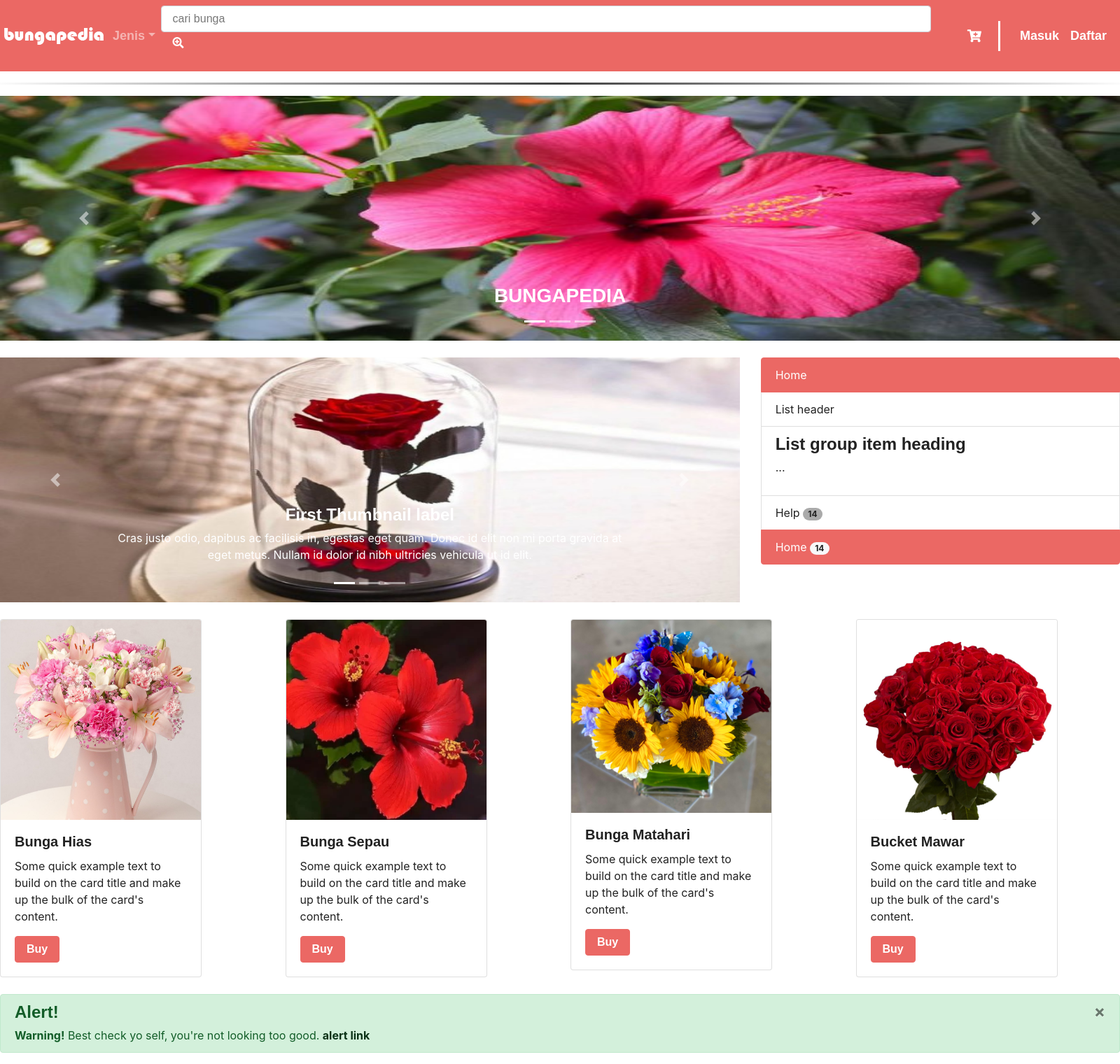
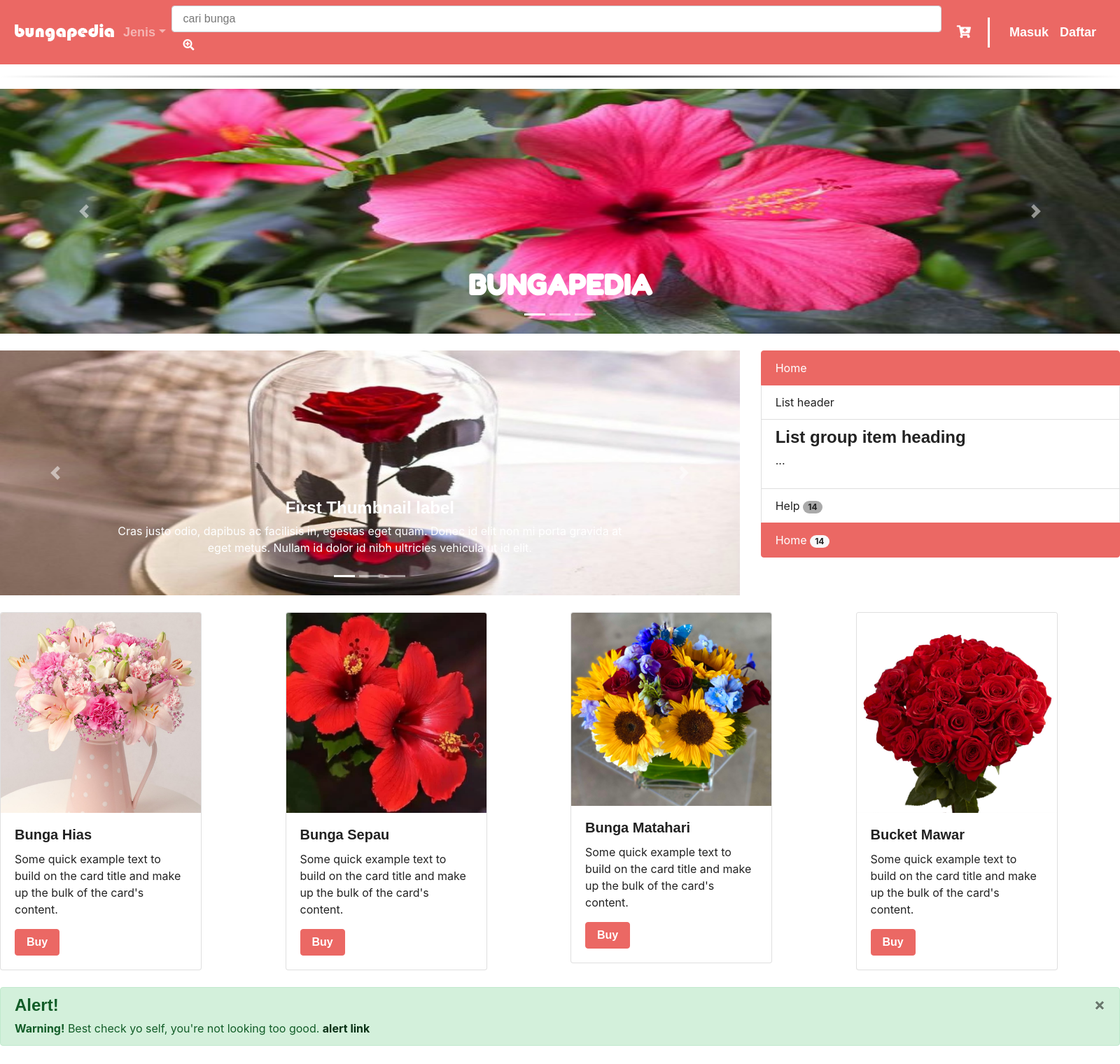
Before and after one commit to sugiri2020/saniiro-green, a PHP site: page / in a window 1600 px wide; the page is wider, and only the part inside the window is pictured. Shown: that part at 70% size. After the commit the page ends 1495 px from the top of that part, so only its background shows below. Run offline with PHP 8.4, Linux system fonts and the light colour scheme; a stand-in replaces the project's code that opens the database connection; some web fonts are replaced.

Commit message:
tahap awal selesai banget

```diff
--- a/css/style.css
+++ b/css/style.css
@@ -1 +1,5 @@
 # Empty CSS file for your own CSS
+.vr {
+	border-left: 6px solid blue;
+    height: 100%;
+}
--- a/header.php
+++ b/header.php
@@ -1,28 +1,4 @@
-<!DOCTYPE html>
-<html lang="en">
-  <head>
-    <meta charset="utf-8">
-    <meta http-equiv="X-UA-Compatible" content="IE=edge">
-    <meta name="viewport" content="width=device-width, initial-scale=1">
-
-    <title>Bungapedia</title>
-
-    <meta name="description" content="Source code generated using layoutit.com">
-    <meta name="author" content="LayoutIt!">
-
-	<link href="css/bootstrap.min.css" rel="stylesheet">
-	<!-- <link href="css/bootstrap.css" rel="stylesheet"> -->
-	<link rel="preconnect" href="https://fonts.gstatic.com">
-	<link rel="preconnect" href="https://fonts.gstatic.com">
-	<link href="css/style.css" rel="stylesheet">
-	<link href="fontawesome/css/all.min.css" rel="stylesheet">
-	<link href="img/ikon.png" rel="icon">
-
-  </head>
-  <body>
-
-    <div class="container-fluid">
-	<div class="row">
+<div class="row">
 		<div class="col-md-12">
 			<div class="carousel slide" id="carousel-819037">
 				<ol class="carousel-indicators">
@@ -37,25 +13,25 @@
 					<div class="carousel-item active">
 						<img class="d-block w-100" alt="Carousel Bootstrap First" src="img/bunga-pink.jpeg" height="350px">
 						<div class="carousel-caption">
-							<h3>
+							<h1 class="font1">
 								BUNGAPEDIA
-							</h3>
+							</h1>
 						</div>
 					</div>
 					<div class="carousel-item">
 						<img class="d-block w-100" alt="Carousel Bootstrap Second" src="img/bunga-tulip-mekar.jpeg" height="350px">
 						<div class="carousel-caption">
-							<h3>
+							<h1 class="font1">
 								BUNGAPEDIA
-							</h3>
+							</h1>
 						</div>
 					</div>
 					<div class="carousel-item">
 						<img class="d-block w-100" alt="Carousel Bootstrap Third" src="img/talas-putih.jpg" height="350px">
 						<div class="carousel-caption">
-							<h3>
+							<h1 class="font1">
 								BUNGAPEDIA
-							</h3>
+							</h1>
 						</div>
 					</div>
 				</div> <a class="carousel-control-prev" href="#carousel-819037" data-slide="prev"><span class="carousel-control-prev-icon"></span> <span class="sr-only">Previous</span></a> <a class="carousel-control-next" href="#carousel-819037" data-slide="next"><span class="carousel-control-next-icon"></span> <span class="sr-only">Next</span></a>
--- a/navbar.php
+++ b/navbar.php
@@ -1,6 +1,31 @@
-<div class="row">
+<!DOCTYPE html>
+<html lang="en">
+  <head>
+    <meta charset="utf-8">
+    <meta http-equiv="X-UA-Compatible" content="IE=edge">
+    <meta name="viewport" content="width=device-width, initial-scale=1">
+
+    <title>Bungapedia</title>
+
+    <meta name="description" content="Source code generated using layoutit.com">
+    <meta name="author" content="LayoutIt!">
+
+	<link rel="preconnect" href="https://fonts.gstatic.com">
+	<link href="https://fonts.googleapis.com/css2?family=Fredoka+One&display=swap" rel="stylesheet">
+	<link href="css/bootstrap.min.css" rel="stylesheet">
+	<!-- <link href="css/bootstrap.css" rel="stylesheet"> -->
+	<link rel="preconnect" href="https://fonts.gstatic.com">
+	<link rel="preconnect" href="https://fonts.gstatic.com">
+	<link href="css/style.css" rel="stylesheet">
+	<link href="fontawesome/css/all.min.css" rel="stylesheet">
+	<link href="img/ikon.png" rel="icon">
+
+  </head>
+  <body>
+
+    <div class="container-fluid">
+	<div class="row">
 		<div class="col-md-12">
-
 		<nav class="navbar navbar-expand-lg navbar-dark bg-primary">
 
 			<button class="navbar-toggler" type="button" data-toggle="collapse" data-target="#bs-example-navbar-collapse-1">
```
